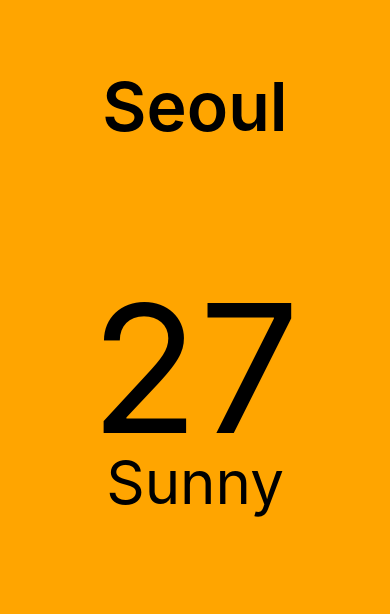
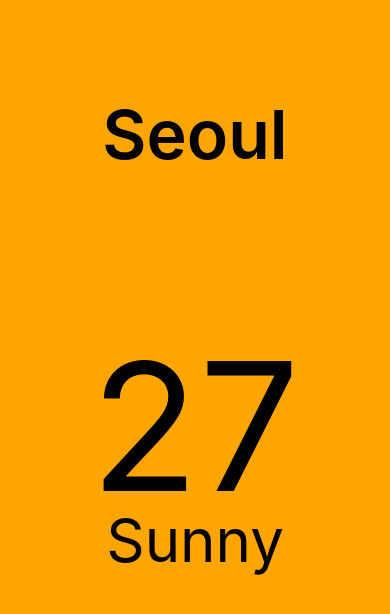
Before and after one commit to rocher71/react-native-study, a React Native app in the folder NomadWeather/: screen / in a window 390 px wide. Shown: the top 614 px of the page. Built offline with nearby package versions, Linux system fonts and the light colour scheme.

Commit message:
#2.6 Weather App - Styles(2)
ScrollView의 props 사용 - pagingEnabled, horizontal 등

```diff
--- a/NomadWeather/App.js
+++ b/NomadWeather/App.js
@@ -1,7 +1,9 @@
 import { StatusBar } from "expo-status-bar";
 import React from "react";
-import { View, Text, StyleSheet } from "react-native";
+import { View, Text, StyleSheet, ScrollView, Dimensions } from "react-native";
 import { backgroundColor } from "react-native/Libraries/Components/View/ReactNativeStyleAttributes";
+
+const { width: SCREEN_WIDTH } = Dimensions.get("window");
 
 export default function App() {
   return (
@@ -9,12 +11,33 @@
       <View style={styles.city}>
         <Text style={styles.cityName}>Seoul</Text>
       </View>
-      <View style={styles.weather}>
+      <ScrollView
+        horizontal
+        pagingEnabled
+        showsHorizontalScrollIndicator={false}
+        contentContainerStyle={styles.weather}
+      >
         <View style={styles.day}>
           <Text style={styles.temp}>27</Text>
           <Text style={styles.description}>Sunny</Text>
         </View>
-      </View>
+        <View style={styles.day}>
+          <Text style={styles.temp}>27</Text>
+          <Text style={styles.description}>Sunny</Text>
+        </View>
+        <View style={styles.day}>
+          <Text style={styles.temp}>27</Text>
+          <Text style={styles.description}>Sunny</Text>
+        </View>
+        <View style={styles.day}>
+          <Text style={styles.temp}>27</Text>
+          <Text style={styles.description}>Sunny</Text>
+        </View>
+        <View style={styles.day}>
+          <Text style={styles.temp}>27</Text>
+          <Text style={styles.description}>Sunny</Text>
+        </View>
+      </ScrollView>
     </View>
   );
 }
@@ -33,11 +56,9 @@
     fontSize: 68,
     fontWeight: "600",
   },
-  weather: {
-    flex: 3,
-  },
+  weather: {},
   day: {
-    flex: 1,
+    width: SCREEN_WIDTH,
     alignItems: "center",
   },
   temp: {
```
